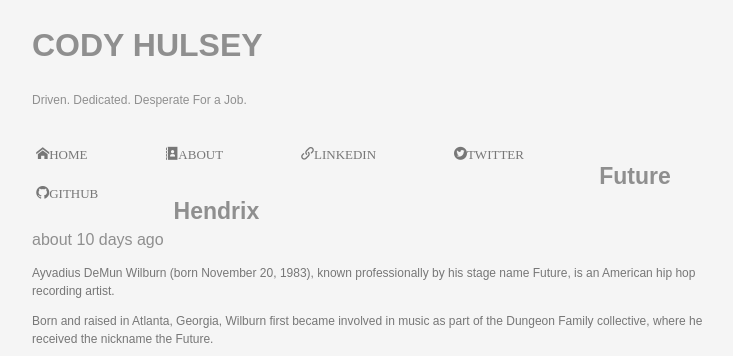
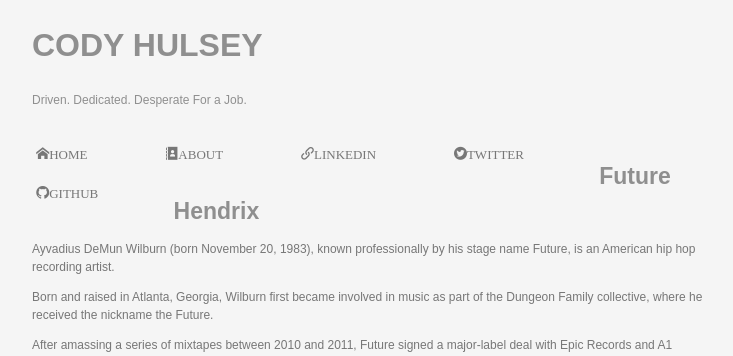
Before and after one commit to CodyHulsey/301n2-portfolio, a plain HTML site: page index.html in a window 1280 px wide. Shown: the top 356 px of the page, without its empty margins (160-893 px from the left). Drawn offline with nearby package versions, Linux system fonts and the light colour scheme; files whose address does not match are found by name.

Commit message:
Handlebars is working. Now I need to focus on SMACCS.

```diff
--- a/index.html
+++ b/index.html
@@ -8,6 +8,17 @@
   <link rel="stylesheet" href="styles/icons.css">
   <link rel="stylesheet" href="styles/base.css">
   <link rel="stylesheet" href="styles/modules.css">
+  <script id="article-template" type="text/x-handlebars-template">
+  <article data-author="{{author}}">
+    <header>
+      <h2>{{title}}</h2>
+      <div class="byLine">
+        <time pubdate datetime="{{publishedOn}}"></time>
+      </div>
+    </header>
+    <section class="project-body">{{{body}}}</section>
+    </article>
+  </script>
 </head>
 <body>
   <main id='headerNav'>
@@ -42,6 +53,7 @@
         </section>
       </article>
   </section>
+    <div id="projectTemplate"></div>
     <section id="about" class="tab-content">
       <h3>ABOUT ME</h3>
       <p>One third marketer, one third coder, one third ping pong player. More facts about me:</p>
@@ -56,6 +68,7 @@
   <footer>
   </footer>
     <script src="https://code.jquery.com/jquery-2.2.4.min.js" charset="utf-8"></script>
+    <script src="https://cdnjs.cloudflare.com/ajax/libs/handlebars.js/2.0.0/handlebars.js"></script>
     <script src="scripts/app.js" charset="utf-8"></script>
     <script src="scripts/portfolioView.js" charset="utf-8"></script>
     <script src="scripts/portfolio.js" charset="utf-8"></script>
--- a/scripts/portfolio.js
+++ b/scripts/portfolio.js
@@ -10,34 +10,28 @@ function Project (opts) {
 }
 
 Project.prototype.toHtml = function() {
-  var $newProject = $('article.template').clone();
 
-  $newProject.attr('data-category', this.category);
-  $newProject.attr('data-category', this.about);
-  $newProject.find('data-about', this.about);
-  $newProject.find('h2').html(this.title);
+  var projectTemplate = $('#article-template').html();
 
-  $newProject.find('.project-body').html(this.body);
+  var theProject = Handlebars.compile(projectTemplate);
 
-  $newProject.find('time[pubdate]').attr('title',this.publishedOn);
+  this.daysAgo = parseInt((new Date() - new Date(this.publishedOn))/60/60/24/1000);
+  this.publishStatus = this.publishedOn ? 'published ' + this.daysAgo + ' days ago' : '(draft)';
 
-  $newProject.find('time').html(' about ' + parseInt((new Date() - new Date(this.publishedOn))/60/60/24/1000) + ' days ago');
+  var theCompiledHtml = theProject(this);
 
-  $newProject.append('<hr>');
+  $('#projectTemplate').html(theCompiledHtml);
 
-  $newProject.removeClass('template');
+};
 
-  return $newProject;
-}
-//rawData.sort sorts stuff. It's giving you some flexibility on how you want something sorted. A callback is a function as an argument. It's expecting two parameters. We are just doing math. We are comparing the two. .sort is an interation tool. .sort is just an array method.
 projectData.sort(function(a,b) {
   return (new Date(b.publishedOn)) - (new Date(a.publishedOn));
 });
-//Another array method that has another call back. For the length of this array, do something with this element. articles.push pushes that object into the articles array.
+
 projectData.forEach(function(ele) {
   projects.push(new Project(ele));
 })
 
-projects.forEach(function(a){
+projects.forEach(function(a) {
   $('#projects').append(a.toHtml())
 });
```
